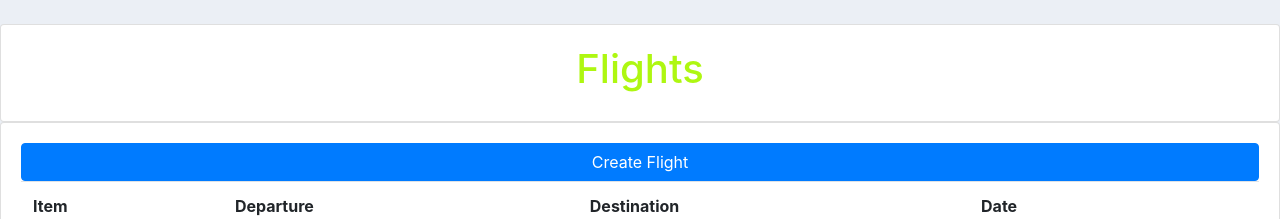
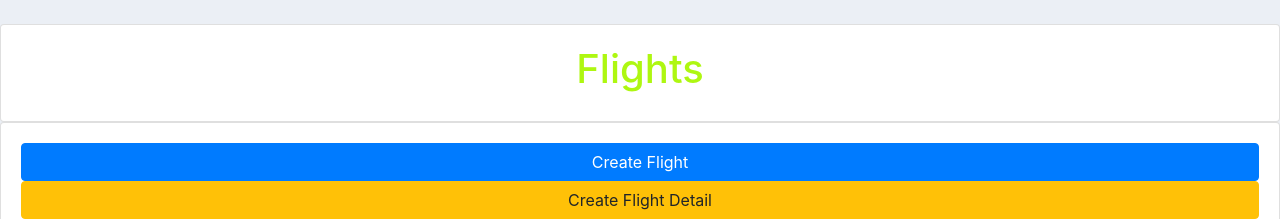
Before and after one commit to trhgquan/flight-manager, a Django app: page /flight/list/ in a window 1280 px wide. Shown: the part 76-295 px from the top of the page. Run offline with Django 4.2, Linux system fonts and the light colour scheme; data that the repository does not hold is empty.

Commit message:
Do some changes

```diff
--- a/FlightManager/main/templates/main/flight/flightDelete.html
+++ b/FlightManager/main/templates/main/flight/flightDelete.html
@@ -12,7 +12,7 @@
 			<form action="{% url 'flight_delete' item.id %}" method="POST">
 
 				{% csrf_token %}
-				<a class="btn btn-warning" href="{% url 'home' %}">Cancel</a>
+				<a class="btn btn-warning" href="{% url 'flight_list' %}">Cancel</a>
 
 				<input class="btn btn-danger" type="submit" name="Confirm">
 			</form>
--- a/FlightManager/main/templates/main/flight/flightDetail.html
+++ b/FlightManager/main/templates/main/flight/flightDetail.html
@@ -21,7 +21,8 @@
                     <th>Flight Time</th>
                     <th>First Class Seat</th>
                     <th>Second Class Seat</th>
-                    <th>Update</th>
+                    <th>Update Detail</th>
+                    <th>Update Flight</th>
                     <th>Delete</th>
                 </tr>
 
@@ -32,6 +33,7 @@
                     <td>{{detail.flight_time}}</td>
                     <td>{{detail.first_class_seat_size}}</td>
                     <td>{{detail.second_class_seat_size}}</td>
+                    <td><a class="btn btn-sm btn-primary" href="{% url 'flight_detail_update' detail.id %}">Update</a></td>
                     <td><a class="btn btn-sm btn-info" href="{% url 'flight_update' detail.id %}">Update</a></td>
                     <td><a class="btn btn-sm btn-danger" href="{% url 'flight_delete' detail.id %}">Delete</a></td>
                 </tr>
--- a/FlightManager/main/templates/main/flight/flightForm.html
+++ b/FlightManager/main/templates/main/flight/flightForm.html
@@ -8,8 +8,10 @@
 			<form action="" method="POST">
 				{% csrf_token %}
 				{{form}}
+				{{form2}}
+				<a class="btn btn-info" href="{% url 'flight_list' %}">Cancel</a>
 
-				<input type="submit" name="Submit">
+				<input class="btn btn-warning" type="submit" name="Confirm">
 			</form>
 		</div>
 	</div>
--- a/FlightManager/main/templates/main/flight/flightList.html
+++ b/FlightManager/main/templates/main/flight/flightList.html
@@ -13,7 +13,9 @@
             <h1>Flights</h1>
         </div>
         <div class="card card-body">
-            <a role="button" class="btn btn-primary" href="{% url 'flight_create' %}">Create Flight</a>
+            <a role="button" class="btn btn-primary" href="{% url 'flight_create' %}">Create Flight</a>    <!--For admin-->
+            <a role="button" class="btn btn-warning" href="{% url 'flight_detail_create' %}">Create Flight Detail</a>  <!--For admin-->
+
             <table class="table">
                 <tr>
                     <th>Item</th>
--- a/FlightManager/main/urls.py
+++ b/FlightManager/main/urls.py
@@ -7,9 +7,12 @@ urlpatterns = [
     # Flight list
     path('flight/list/', views.flightList, name='flight_list'),
     path('flight/detail/<str:pk>/', views.flightDetail, name='flight_detail'),
+    path('flight/update/<str:pk>', views.flightUpdate, name='flight_update'),
+    path('flight/detailupdate/<str:pk>/', views.flightDetailUpdate, name='flight_detail_update'),   #update flight detail
     path('flight/create/', views.flightCreate, name='flight_create'),
-    path('flight/update/<str:pk>', views.flightUpdate, name='flight_update'),
+    path('flight/detailcreate/', views.flightDetailCreate, name='flight_detail_create'),   #create detail
     path('flight/delete/<str:pk>', views.flightDelete, name='flight_delete'),
+
 
 
     path('customer/', views.customer),
--- a/FlightManager/main/views.py
+++ b/FlightManager/main/views.py
@@ -3,7 +3,7 @@ from django.http import HttpResponse
 
 #from FlightManager.main.models import Flight
 from .models import *
-from .forms import FlightForm
+from .forms import FlightDetailForm, FlightForm
 
 # Create your views here.
 
@@ -40,6 +40,20 @@ def flightCreate(request):
             return redirect('/')
 
     context = {'form' : form}
+
+    return render(request, 'main/flight/flightForm.html', context)
+
+
+def flightDetailCreate(request):
+    form = FlightDetailForm()
+
+    if request.method == 'POST':
+        form = FlightDetailForm(request.POST)
+        if form.is_valid():
+            form.save()
+            return redirect('/')
+
+    context = {'form' : form}
     return render(request, 'main/flight/flightForm.html', context)
 
 def flightUpdate(request, pk):
@@ -48,6 +62,19 @@ def flightUpdate(request, pk):
 
     if request.method == 'POST':
         form = FlightForm(request.POST, instance=flight)
+        if form.is_valid():
+            form.save()
+            return redirect('/flight/list')
+
+    context = {'form' : form}
+    return render(request, 'main/flight/flightForm.html', context)
+
+def flightDetailUpdate(request, pk):
+    detail = FlightDetail.objects.get(id=pk)
+    form = FlightDetailForm(instance=detail)
+
+    if request.method == 'POST':
+        form = FlightDetailForm(request.POST, instance=detail)
         if form.is_valid():
             form.save()
             return redirect('/flight/list')
```
Also changed, not shown: FlightManager/main/forms.py (+6 -1 lines). Lines whose indentation alone changed are shown as unchanged.
